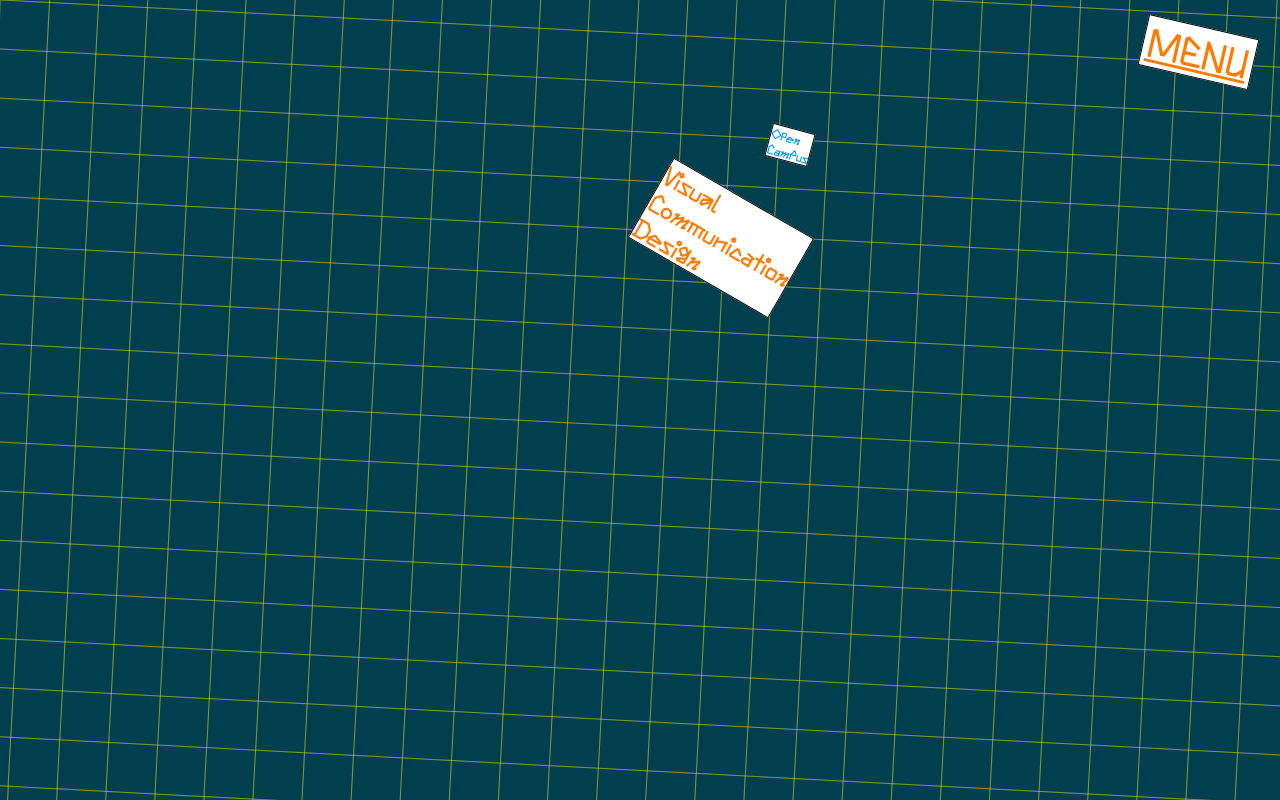
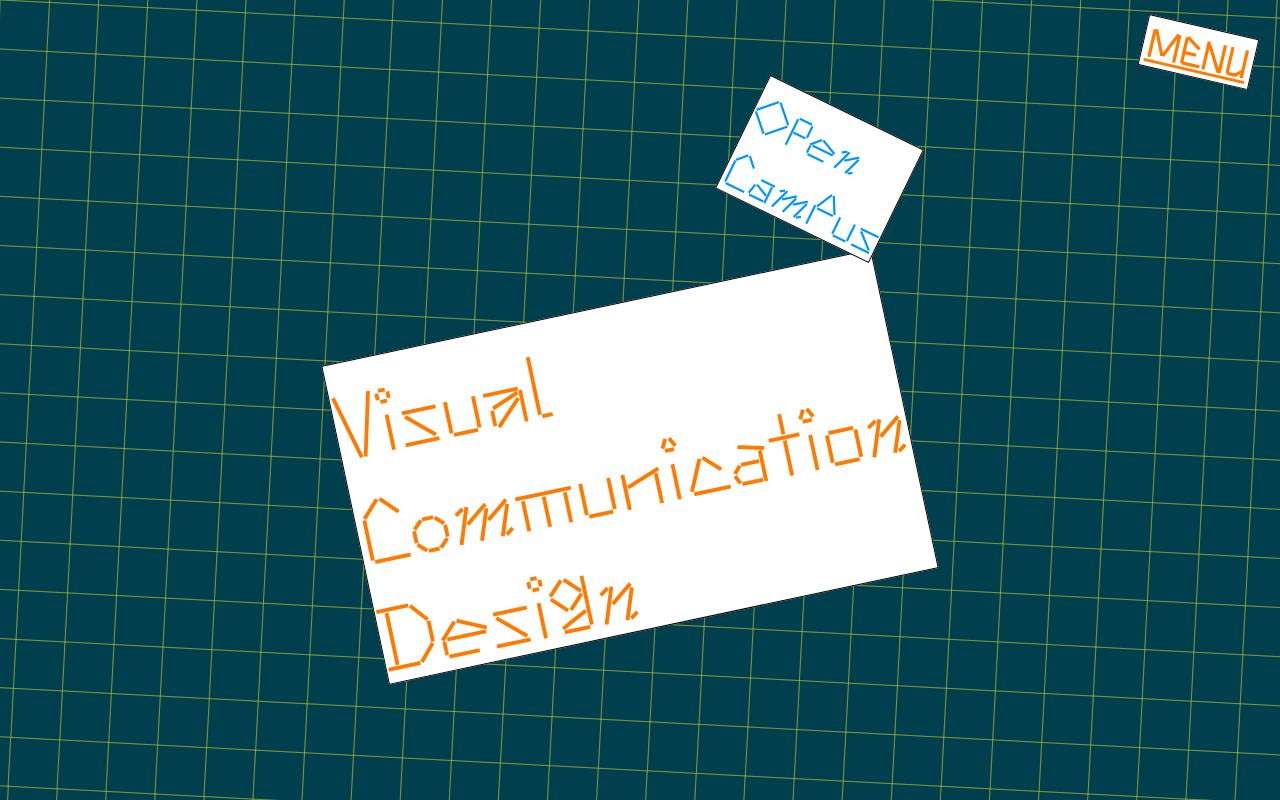
Before and after one commit to myo418/vcd-open-campus-2023, a plain HTML site: page index.html in a window 1280 px wide. Shown: the top 800 px of the page. Drawn offline with Linux system fonts and the light colour scheme; a small style sheet from the web is missing; files whose address does not match are found by name.

Commit message:
fix styles and transform logic

```diff
--- a/index.css
+++ b/index.css
@@ -23,10 +23,8 @@ body {
   border: 0.5px solid black;
 }
 
-
 .font-anthony {
   font-family: 'Anthony', sans-serif;
-  font-weight: 900;
 }
 
 .color-orange {
@@ -41,6 +39,7 @@ body {
   top: 2vw;
   right: 2vw;
   font-size: 3vw;
+  font-weight: 900;
   padding: 0 0.3vw 0.3vw 0.3vw;
   transform: rotate(13deg);
   text-decoration: underline;
--- a/index.html
+++ b/index.html
@@ -5,6 +5,7 @@
     <title>視覚伝達デザイン学科 オープンキャンパス2023</title>
     <meta name="description" content="武蔵野美術大学 視覚伝達デザイン学科の2023年度オープンキャンパスのサイトです。" />
     <meta name="keywords" content="武蔵野美術大学,視覚伝達デザイン学科,オープンキャンパス,2023年度,デザイン,大学" />
+    <meta name=”viewport” content=”width=device-width,initial-scale=1″>
     <link rel="stylesheet" href="index.css" />
     <!--[if lt IE 9]>
       <script src="http://html5shiv.googlecode.com/svn/trunk/html5.js"></script>
--- a/index.js
+++ b/index.js
@@ -9,21 +9,21 @@ function generateStickyElements() {
   const layout = {
     parts: [
       {
-        x: "50vw",
-        y: "15vw",
-        angle: "30deg",
+        x: "523px",
+        y: "456px",
+        angle: "-12deg",
         type: "text",
         value: "Visual<br>Communication<br>Design",
-        fontSize: "2vw",
+        fontSize: "7vw",
         classes: ["font-anthony", "color-orange"],
       },
       {
-        x: "60vw",
-        y: "10vw",
-        angle: "15deg",
+        x: "1101px",
+        y: "159px",
+        angle: "26deg",
         type: "text",
         value: "Open<br>CamPus",
-        fontSize: "1vw",
+        fontSize: "4vw",
         classes: ["font-anthony", "color-blue"],
       },
       // {x: 0, y: 0, angle: 0, type: 'image', value: 'char-de.svg', width: '100px', height: '100px'}
@@ -34,14 +34,14 @@ function generateStickyElements() {
       const sticky = document.createElement("div");
       sticky.innerHTML = part.value;
       sticky.setAttribute("data-top", part.y);
-      sticky.style.top = part.y;
-      sticky.style.left = part.x;
-      sticky.style.transform = "rotate(" + part.angle + ")";
+      sticky.style.top = getAdjustedPixel(part.y) + "px";
+      sticky.style.left = getAdjustedPixel(part.x) + "px";
+      sticky.style.transform = `rotate(${part.angle})`;
       sticky.style.fontSize = part.fontSize;
       sticky.classList.add("paper");
-      part.classes.forEach(cls => {
+      part.classes.forEach((cls) => {
         sticky.classList.add(cls);
-      })
+      });
 
       container.append(sticky);
     }
@@ -49,13 +49,13 @@ function generateStickyElements() {
 }
 
 function fixStickyElementPositions() {
-  const screenWidth = document.documentElement.clientWidth;
   elms.forEach((elm) => {
     const dataTop = elm.getAttribute("data-top");
-    const dataTopVw = dataTop.slice(0, dataTop.length - 2);
-    const dataTopPixel = (dataTopVw * screenWidth) / 100;
+    let dataTopPixel = getAdjustedPixel(dataTop);
+    if (dataTopPixel === null) return;
+
     if (window.scrollY < dataTopPixel) {
-      elm.style.top = dataTop;
+      elm.style.top = dataTopPixel + "px";
       elm.style.position = "absolute";
     } else {
       elm.style.top = 0;
@@ -63,3 +63,16 @@ function fixStickyElementPositions() {
     }
   });
 }
+
+function getAdjustedPixel(size) {
+  const screenWidth = document.documentElement.clientWidth;
+  if (size.endsWith("px")) {
+    const dataTopPxAs1920 = size.slice(0, size.length - 2);
+    return (dataTopPxAs1920 * screenWidth) / 1920;
+  } else if (size.endsWith("vw")) {
+    const dataTopVw = size.slice(0, size.length - 2);
+    return (dataTopVw * screenWidth) / 100;
+  } else {
+    return null;
+  }
+}
```
